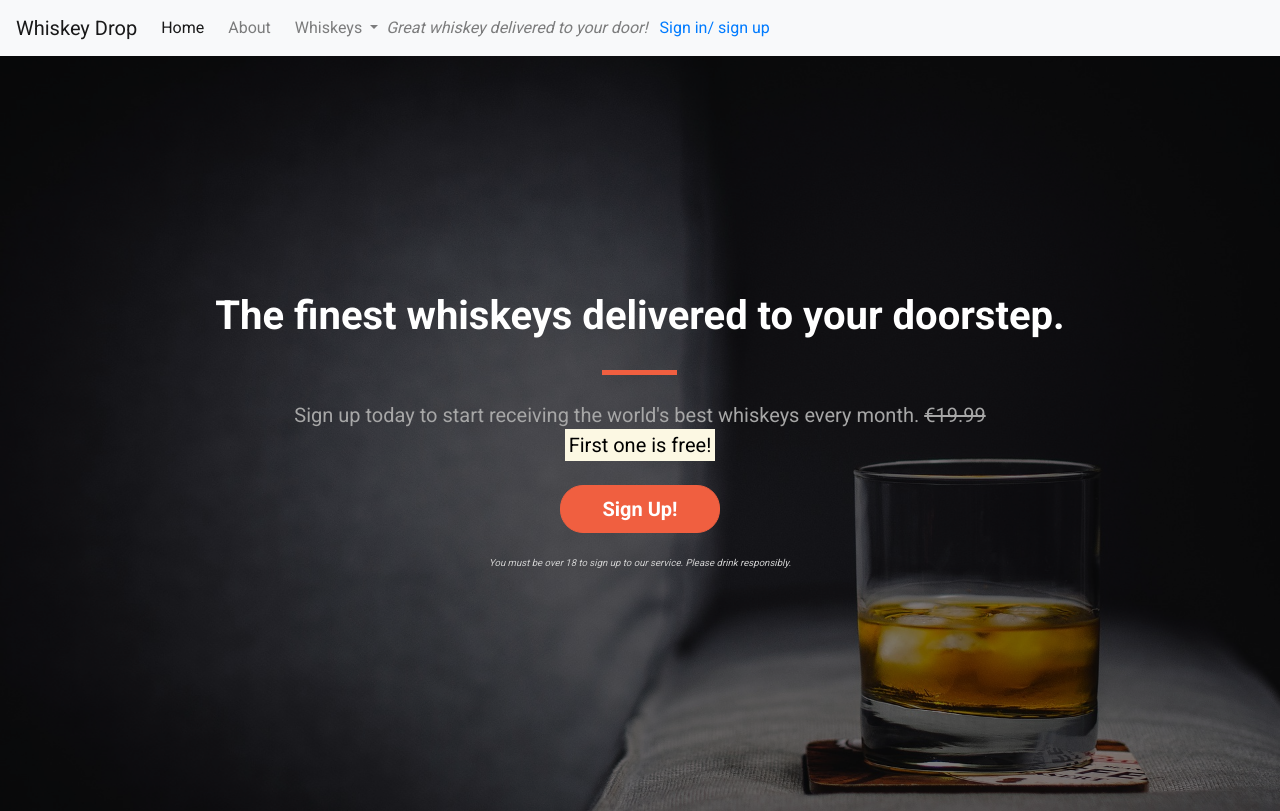
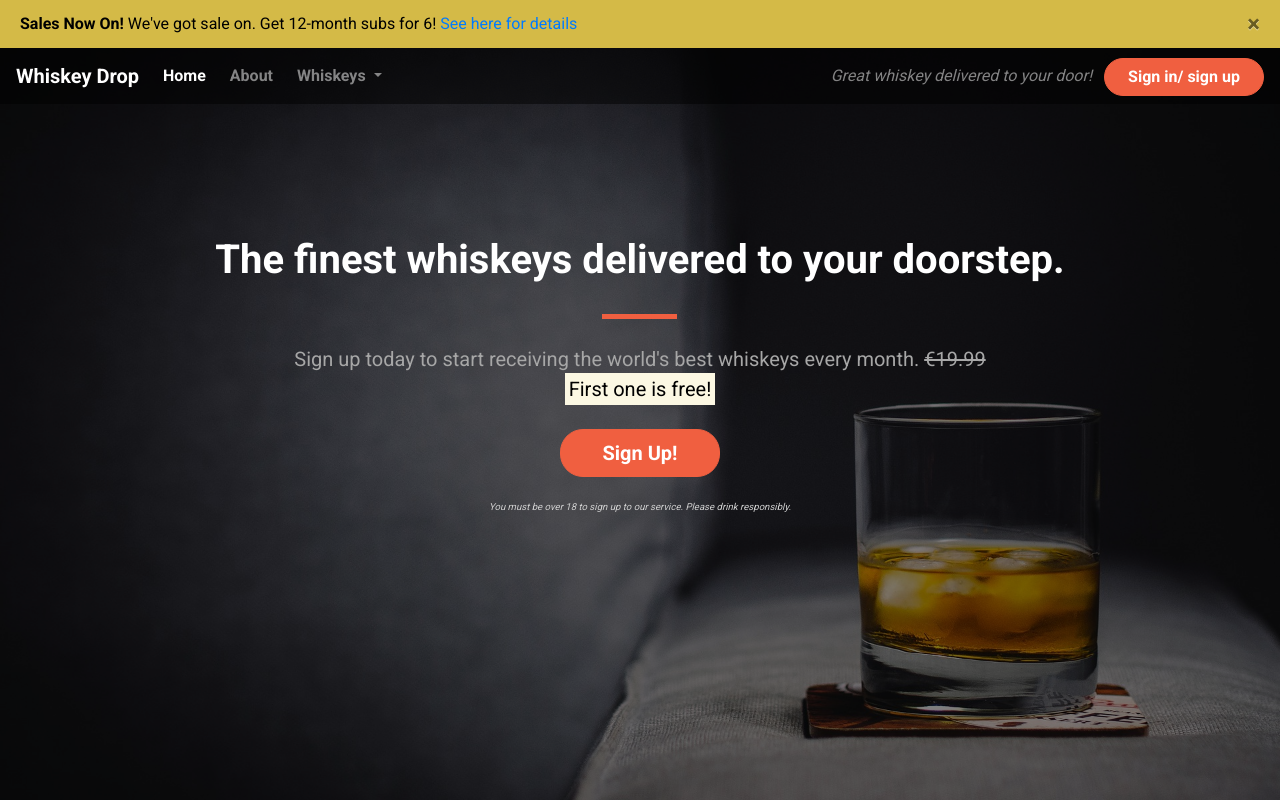
Before and after one commit to AwrelH/bootstraptesting, a plain HTML site: page index.html in a window 1280 px wide. Shown: the top 811 px of the page. Drawn offline with nearby package versions, Linux system fonts and the light colour scheme.

Commit message:
navbar styling

```diff
--- a/index.html
+++ b/index.html
@@ -18,12 +18,28 @@
 </head>
 
 <body>
+    <div class="container-fluid navalert-container" id="collapseAlert" data="collapse">
+        <div class="container-fluid alert-container">
+        <div class="row d-none d-sm-block">
+            <div class="col-12 ">
+                <div class="site-wide-alert alert  alert-warning">
+                    <strong>Sales Now On!</strong> We've got sale on. Get 12-month subs for 6! <a href="/offer">See here
+                        for details</a><button type="button" class="close" cl-data="collapse" data-target="close" aria-label="Close">
+                            <span aria-hidden="true">&times;</span>
+                          </button>
+                </div>
+            </div>
+        </div>
+    </div>
+
+
         <!-- Navbar-->
-    <nav class="navbar navbar-light bg-light navbar-expand-sm">
+        <nav class="navbar navbar-dark navbar-expand-sm">
             <a href="http://" class="navbar-brand">Whiskey Drop</a>
 
-        <button class="navbar-toggler ml-auto" type="button" data-toggle="collapse" data-target="#navbarTogglerDemo01"
-            aria-controls="navbarTogglerDemo01" aria-expanded="false" aria-label="Toggle navigation">
+            <button class="navbar-toggler ml-auto close" type="button" data-toggle="close"
+                data-target="#navbarTogglerDemo01" aria-controls="navbarTogglerDemo01" aria-expanded="false"
+                aria-label="Toggle navigation">
                 <span class="navbar-toggler-icon"></span>
             </button>
 
@@ -51,29 +67,20 @@
 
                     </li>
 
-                <li class="nav-item mr-2 d-block d-sm-none">
-                    <a href="/sign" class="nav-link">sign in/ sign up</a>
-                </li>
+                    <li class="nav-item mr-2 d-block d-sm-none"><a class="nav-link" href="/login">Sign In / Sign Up</a></li>
+                </ul>
                 <div class="d-none d-md-block">
                     <p class="navbar-text my-auto mr-2"> <i>Great whiskey delivered to your door!</i> </p>
-                    <a href="/sign">Sign in/ sign up</a>
+                    <a href="/sign" class="btn btn--cta btn--red">Sign in/ sign up</a>
                 </div>
 
 
 
-            </ul>
+
             </div>
         </nav>
-    <!-- <div class="container mt-3">
-        <div class="row d-none d-sm-block">
-            <div class="col-12 ">
-                <div class="alert alert-warning">
-                    <strong>Sales Now On!</strong> We've got sale on. Get 12-month subs for 6! <a href="/offer">See here
-                        for details</a>
     </div>
-            </div>
-        </div>
-    </div> -->
+
     <div class="container-fluid callout-container">
         <!-- Callout -->
         <div class="opaque-overlay">&nbsp;</div>
--- a/styles.css
+++ b/styles.css
@@ -4,8 +4,47 @@ body {
 
 /* Containers */
 
-.alert-container {}
+.alert-container .col-12 {
+    padding-left: 0;
+    padding-right: 0;
 
+}
+.alert-warning {
+    background-color: rgb(212, 186, 71);
+    border: rgb(212, 186, 71);
+    color: black;
+}
+.site-wide-alert {
+    border-radius: 0;
+    margin-bottom: 0;
+}
+
+/* Navbar */
+.navalert-container {
+    position: absolute;
+    top: 0;
+    left: 0;
+    padding-right: 0;
+    padding-left: 0;
+    z-index: 1;
+
+
+}
+.navbar {
+    margin-bottom: 0;
+    border: 0;
+    width: 100%;
+    background-color: rgba(0, 0, 0, 0.5) ;
+}
+.navbar .navbar-toggler {
+    border: 0;
+}
+.navbar .navbar-nav a {
+    font-weight: 700;
+}
+.navbar-brand {
+    font-weight: 700;
+  }
 .callout-container {
     height: 100vh;
 
```
Lines whose indentation alone changed are shown as unchanged.
